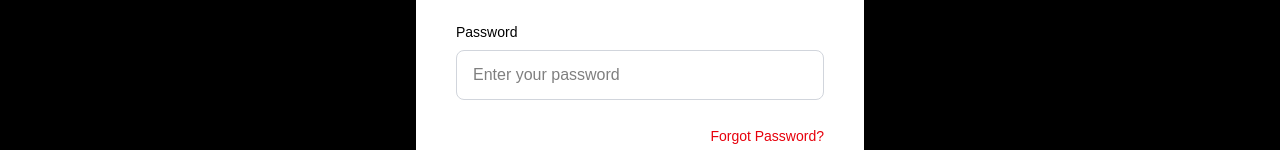
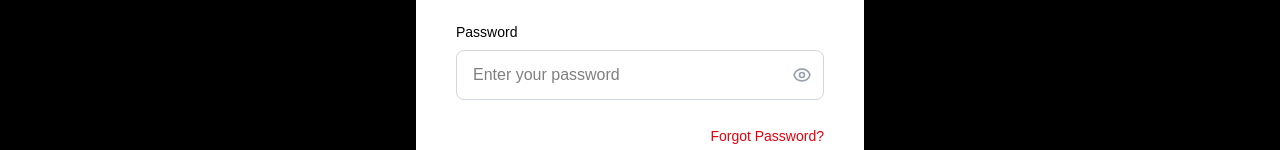
Before and after one commit to yousafanwar/ECP, a Next.js app in the folder frontend_service/: page /login in a window 1280 px wide. Shown: the part 436-586 px from the top of the page. Built offline with nearby package versions, Linux system fonts and the light colour scheme.

Commit message:
fix: improve error handling

```diff
--- a/frontend_service/src/app/components/AuthInput.tsx
+++ b/frontend_service/src/app/components/AuthInput.tsx
@@ -1,9 +1,12 @@
+import { useState } from "react";
+
 type Props = {
   label: string;
   type?: string;
   placeholder: string;
   value: string;
   onChange: (event: React.ChangeEvent<HTMLInputElement>) => void;
+  hasError?: boolean;
 };
 
 export default function AuthInput({
@@ -12,17 +15,52 @@ export default function AuthInput({
   placeholder,
   value,
   onChange,
+  hasError = false,
 }: Props) {
+  const [showPassword, setShowPassword] = useState(false);
+  const isPassword = type === "password";
+  const inputType = isPassword ? (showPassword ? "text" : "password") : type;
+
   return (
     <div className="flex flex-col gap-2">
       <label className="text-sm font-medium">{label}</label>
-      <input
-        type={type}
-        placeholder={placeholder}
-        className="px-4 py-3 rounded-lg border border-gray-300 focus:outline-none focus:ring-2 focus:ring-red-500 transition"
-        onChange={onChange}
-        value={value}
-      />
+      <div className="relative">
+        <input
+          type={inputType}
+          placeholder={placeholder}
+          className={`w-full px-4 py-3 rounded-lg border focus:outline-none focus:ring-2 transition ${
+            isPassword ? "pr-11" : ""
+          } ${
+            hasError
+              ? "border-red-500 focus:ring-red-400"
+              : "border-gray-300 focus:ring-black"
+          }`}
+          onChange={onChange}
+          value={value}
+        />
+        {isPassword && (
+          <button
+            type="button"
+            onClick={() => setShowPassword((prev) => !prev)}
+            className="absolute inset-y-0 right-3 flex items-center text-gray-400 hover:text-gray-700 transition"
+            tabIndex={-1}
+            aria-label={showPassword ? "Hide password" : "Show password"}
+          >
+            {showPassword ? (
+              // Eye-off icon
+              <svg xmlns="http://www.w3.org/2000/svg" className="h-5 w-5" fill="none" viewBox="0 0 24 24" stroke="currentColor" strokeWidth={2}>
+                <path strokeLinecap="round" strokeLinejoin="round" d="M13.875 18.825A10.05 10.05 0 0112 19c-5 0-9-4-9-7a9.77 9.77 0 012.168-3.568M6.343 6.343A9.956 9.956 0 0112 5c5 0 9 4 9 7a9.77 9.77 0 01-2.168 3.568M15 12a3 3 0 11-6 0 3 3 0 016 0zM3 3l18 18" />
+              </svg>
+            ) : (
+              // Eye icon
+              <svg xmlns="http://www.w3.org/2000/svg" className="h-5 w-5" fill="none" viewBox="0 0 24 24" stroke="currentColor" strokeWidth={2}>
+                <path strokeLinecap="round" strokeLinejoin="round" d="M15 12a3 3 0 11-6 0 3 3 0 016 0z" />
+                <path strokeLinecap="round" strokeLinejoin="round" d="M2.458 12C3.732 7.943 7.523 5 12 5c4.477 0 8.268 2.943 9.542 7-1.274 4.057-5.065 7-9.542 7-4.477 0-8.268-2.943-9.542-7z" />
+              </svg>
+            )}
+          </button>
+        )}
+      </div>
     </div>
   );
 }
--- a/frontend_service/src/app/login/page.tsx
+++ b/frontend_service/src/app/login/page.tsx
@@ -117,6 +117,7 @@ export default function LoginPage() {
                             handleInputChange();
                         }}
                         value={email}
+                        hasError={error === "Email is required" || error === "Please enter a valid email address"}
                     />
 
                     <AuthInput
@@ -128,6 +129,7 @@ export default function LoginPage() {
                             handleInputChange();
                         }}
                         value={password}
+                        hasError={error === "Password is required"}
                     />
 
                     <div className="text-right">
--- a/frontend_service/src/app/register/page.tsx
+++ b/frontend_service/src/app/register/page.tsx
@@ -147,6 +147,7 @@ export default function RegisterPage() {
                             setFirstName(e.target.value);
                             handleInputChange();
                         }}
+                        hasError={error === "First name is required" || error === "First name must be at least 2 characters"}
                     />
 
                     <AuthInput
@@ -157,6 +158,7 @@ export default function RegisterPage() {
                             setLastName(e.target.value);
                             handleInputChange();
                         }}
+                        hasError={error === "Last name is required" || error === "Last name must be at least 2 characters"}
                     />
 
                     <AuthInput
@@ -168,6 +170,7 @@ export default function RegisterPage() {
                             setEmail(e.target.value);
                             handleInputChange();
                         }}
+                        hasError={error === "Email is required" || error === "Please enter a valid email address"}
                     />
 
                     <AuthInput
@@ -179,6 +182,7 @@ export default function RegisterPage() {
                             setPassword(e.target.value);
                             handleInputChange();
                         }}
+                        hasError={error === "Password is required" || error === "Password must be at least 6 characters"}
                     />
 
                     <AuthInput
@@ -190,6 +194,7 @@ export default function RegisterPage() {
                             setConfirmPassword(e.target.value);
                             handleInputChange();
                         }}
+                        hasError={error === "Please confirm your password" || error === "Passwords do not match"}
                     />
 
                     <button
```
